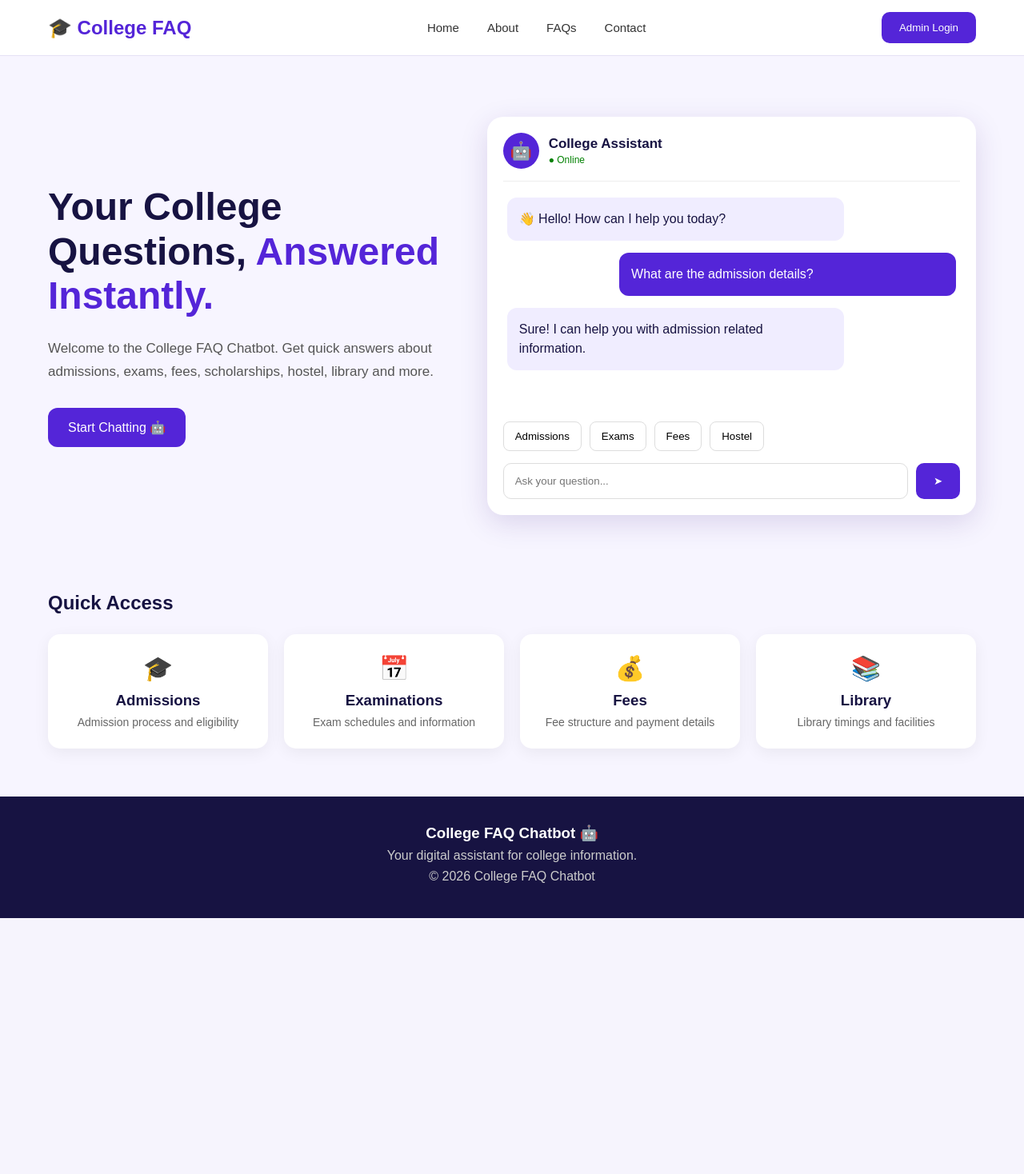
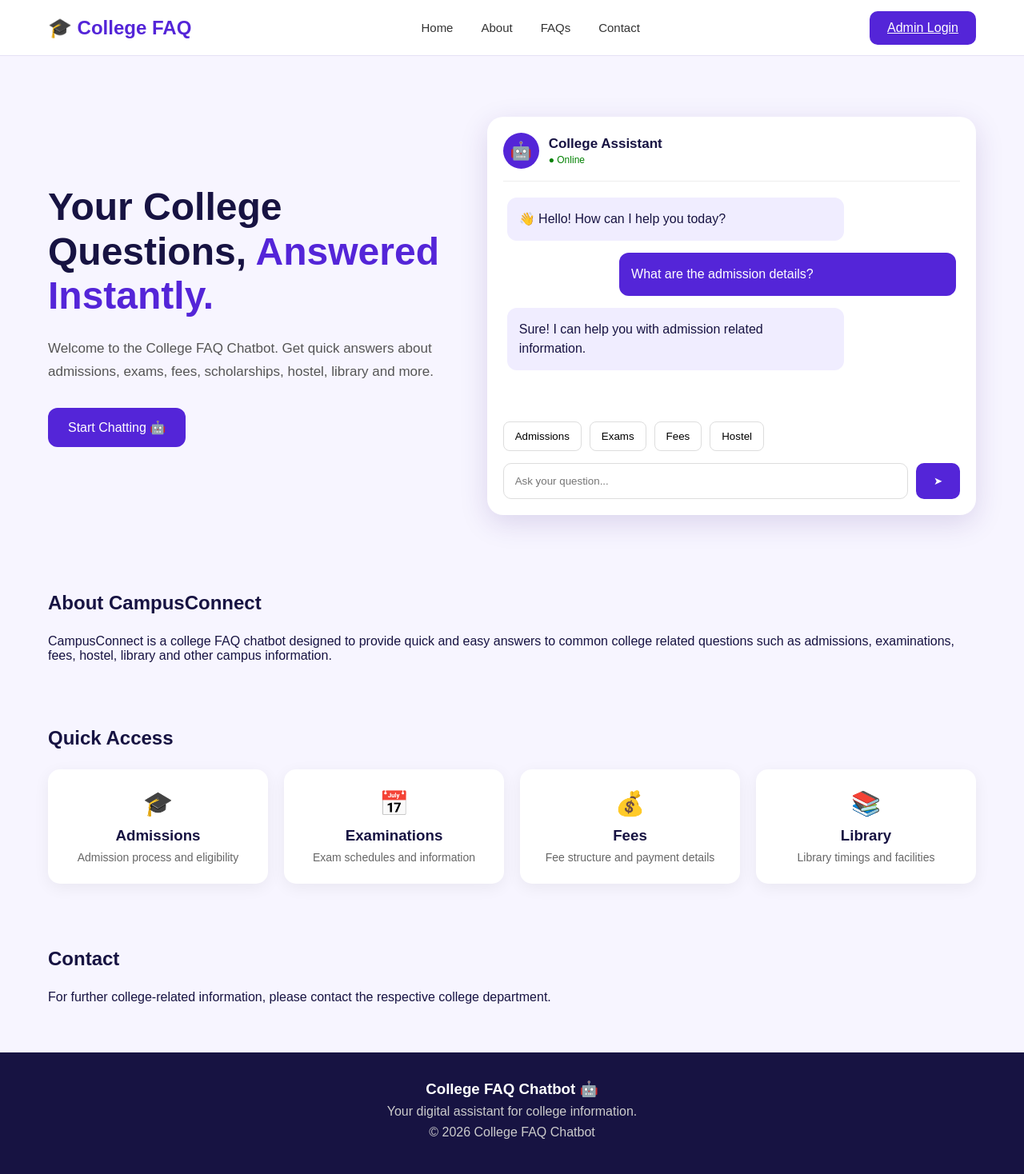
Before and after one commit to vedikasingh1121-glitch/CampusConnect-College-FAQ-Chatbot, a Flask app: page / in a window 1280 px wide. Shown: the whole page at 80% size. Before the commit the page ends 1148 px from the top, so only its background shows below. Run offline with Flask 3, Linux system fonts and the light colour scheme; data comes from the database, SQL or seed files in the repository.

Commit message:
Fix chatbot quick access and navigation

```diff
--- a/static/script.js
+++ b/static/script.js
@@ -2,6 +2,7 @@ const input = document.querySelector(".chat-input input");
 const sendButton = document.querySelector(".chat-input button");
 const chatBody = document.querySelector(".chat-body");
 
+let faqData = [];
 
 
 // Load FAQs from Flask + SQLite database
@@ -13,10 +14,12 @@ async function loadFAQs() {
         faqData = data.faqs;
 
         console.log("FAQs loaded from database:", faqData);
+
     } catch (error) {
         console.error("Error loading FAQs:", error);
     }
 }
+
 
 // Find matching FAQ
 function findAnswer(question) {
@@ -25,18 +28,24 @@ function findAnswer(question) {
 
     // Exact question match
     for (let faq of faqData) {
-        if (faq.question.toLowerCase().trim() === userQuestion) {
+
+        if (
+            faq.question.toLowerCase().trim() === userQuestion
+        ) {
             return faq.answer;
         }
     }
 
+
     // Keyword matching
     const keywords = userQuestion
         .split(/\s+/)
-        .filter(word => word.length > 3);
+        .filter(word => word.length > 2);
+
 
     let bestAnswer = null;
     let bestScore = 0;
+
 
     for (let faq of faqData) {
 
@@ -44,40 +53,53 @@ function findAnswer(question) {
 
         let score = 0;
 
+
         for (let word of keywords) {
+
             if (faqQuestion.includes(word)) {
                 score++;
             }
         }
 
+
         if (score > bestScore) {
+
             bestScore = score;
             bestAnswer = faq.answer;
         }
     }
 
+
     return bestAnswer;
 }
+
 
 // Send message
 async function sendMessage() {
 
     const originalQuestion = input.value.trim();
 
+
     if (originalQuestion === "") {
         return;
     }
 
+
     const question = originalQuestion.toLowerCase();
+
 
     // Show user's question
     const userMessage = document.createElement("div");
+
     userMessage.className = "message user-message";
+
     userMessage.textContent = originalQuestion;
 
     chatBody.appendChild(userMessage);
 
+
     let answer = null;
+
 
     // Greeting
     if (
@@ -88,24 +110,34 @@ async function sendMessage() {
         question.startsWith("hi ") ||
         question.startsWith("hey ")
     ) {
-        answer = "Hello! 👋 How can I help you with college information?";
+
+        answer =
+            "Hello! 👋 How can I help you with college information?";
+
     }
+
     else {
+
         // Search answer from database FAQs
         answer = findAnswer(question);
     }
 
+
     // Fallback
     if (!answer) {
+
         answer =
             "Sorry, I don't have information about that question yet. Please try asking about admissions, fees, exams, hostel or library.";
     }
+
 
     // Show bot answer
     setTimeout(function () {
 
         const botMessage = document.createElement("div");
+
         botMessage.className = "message";
+
         botMessage.textContent = answer;
 
         chatBody.appendChild(botMessage);
@@ -113,6 +145,7 @@ async function sendMessage() {
         chatBody.scrollTop = chatBody.scrollHeight;
 
     }, 500);
+
 
     input.value = "";
 }
@@ -126,11 +159,14 @@ sendButton.addEventListener("click", sendMessage);
 input.addEventListener("keydown", function(event) {
 
     if (event.key === "Enter") {
+
         event.preventDefault();
+
         sendMessage();
     }
 
 });
+
 
 // Quick question buttons
 function askQuickQuestion(topic) {
--- a/templates/index.html
+++ b/templates/index.html
@@ -10,7 +10,7 @@
     <link rel="stylesheet" href="{{ url_for('static', filename='style.css') }}">
 </head>
 
-<body>
+<body id="home">
 
     <!-- Navbar -->
     <nav class="navbar">
@@ -20,15 +20,15 @@
         </div>
 
         <div class="nav-links">
-            <a href="#">Home</a>
-            <a href="#">About</a>
-            <a href="#">FAQs</a>
-            <a href="#">Contact</a>
+            <a href="#home">Home</a>
+            <a href="#about">About</a>
+            <a href="#faqs">FAQs</a>
+            <a href="#contact">Contact</a>
         </div>
 
-        <button class="login-btn">
+        <a href="/admin" class="login-btn">
             Admin Login
-        </button>
+        </a>
 
     </nav>
 
@@ -50,7 +50,8 @@
                 fees, scholarships, hostel, library and more.
             </p>
 
-            <button class="start-btn">
+            <button class="start-btn"
+                    onclick="document.querySelector('.chat-input input').focus()">
                 Start Chatting 🤖
             </button>
 
@@ -95,10 +96,21 @@
             <!-- Quick Questions -->
             <div class="quick-buttons">
 
-                <button onclick="askQuickQuestion('admission')">Admissions</button>
-                <button onclick="askQuickQuestion('exam')">Exams</button>
-                <button onclick="askQuickQuestion('fee')">Fees</button>
-                <button onclick="askQuickQuestion('hostel')">Hostel</button>
+                <button onclick="askQuickQuestion('admission')">
+                    Admissions
+                </button>
+
+                <button onclick="askQuickQuestion('exam')">
+                    Exams
+                </button>
+
+                <button onclick="askQuickQuestion('fee')">
+                    Fees
+                </button>
+
+                <button onclick="askQuickQuestion('hostel')">
+                    Hostel
+                </button>
 
             </div>
 
@@ -122,14 +134,34 @@
     </section>
 
 
-    <!-- Quick Access -->
-    <section class="quick-access">
+    <!-- About Section -->
+    <section id="about" class="quick-access">
+
+        <h2>About CampusConnect</h2>
+
+        <p>
+            CampusConnect is a college FAQ chatbot designed to
+            provide quick and easy answers to common college
+            related questions such as admissions, examinations,
+            fees, hostel, library and other campus information.
+        </p>
+
+    </section>
+
+
+    <!-- Quick Access / FAQs -->
+    <section id="faqs" class="quick-access">
 
         <h2>Quick Access</h2>
 
         <div class="cards">
 
-            <div class="card">
+            <!-- Admissions -->
+            <div
+                class="card"
+                onclick="askQuickQuestion('admission')"
+                style="cursor: pointer;"
+            >
 
                 <div class="card-icon">🎓</div>
 
@@ -142,7 +174,12 @@
             </div>
 
 
-            <div class="card">
+            <!-- Examinations -->
+            <div
+                class="card"
+                onclick="askQuickQuestion('exam')"
+                style="cursor: pointer;"
+            >
 
                 <div class="card-icon">📅</div>
 
@@ -155,7 +192,12 @@
             </div>
 
 
-            <div class="card">
+            <!-- Fees -->
+            <div
+                class="card"
+                onclick="askQuickQuestion('fee')"
+                style="cursor: pointer;"
+            >
 
                 <div class="card-icon">💰</div>
 
@@ -168,7 +210,12 @@
             </div>
 
 
-            <div class="card">
+            <!-- Library -->
+            <div
+                class="card"
+                onclick="askQuickQuestion('library')"
+                style="cursor: pointer;"
+            >
 
                 <div class="card-icon">📚</div>
 
@@ -181,6 +228,19 @@
             </div>
 
         </div>
+
+    </section>
+
+
+    <!-- Contact Section -->
+    <section id="contact" class="quick-access">
+
+        <h2>Contact</h2>
+
+        <p>
+            For further college-related information,
+            please contact the respective college department.
+        </p>
 
     </section>
 
@@ -200,7 +260,10 @@
 
     </footer>
 
+
+    <!-- JavaScript -->
     <script src="{{ url_for('static', filename='script.js') }}"></script>
 
 </body>
+
 </html>
```
Lines whose indentation alone changed are shown as unchanged.
